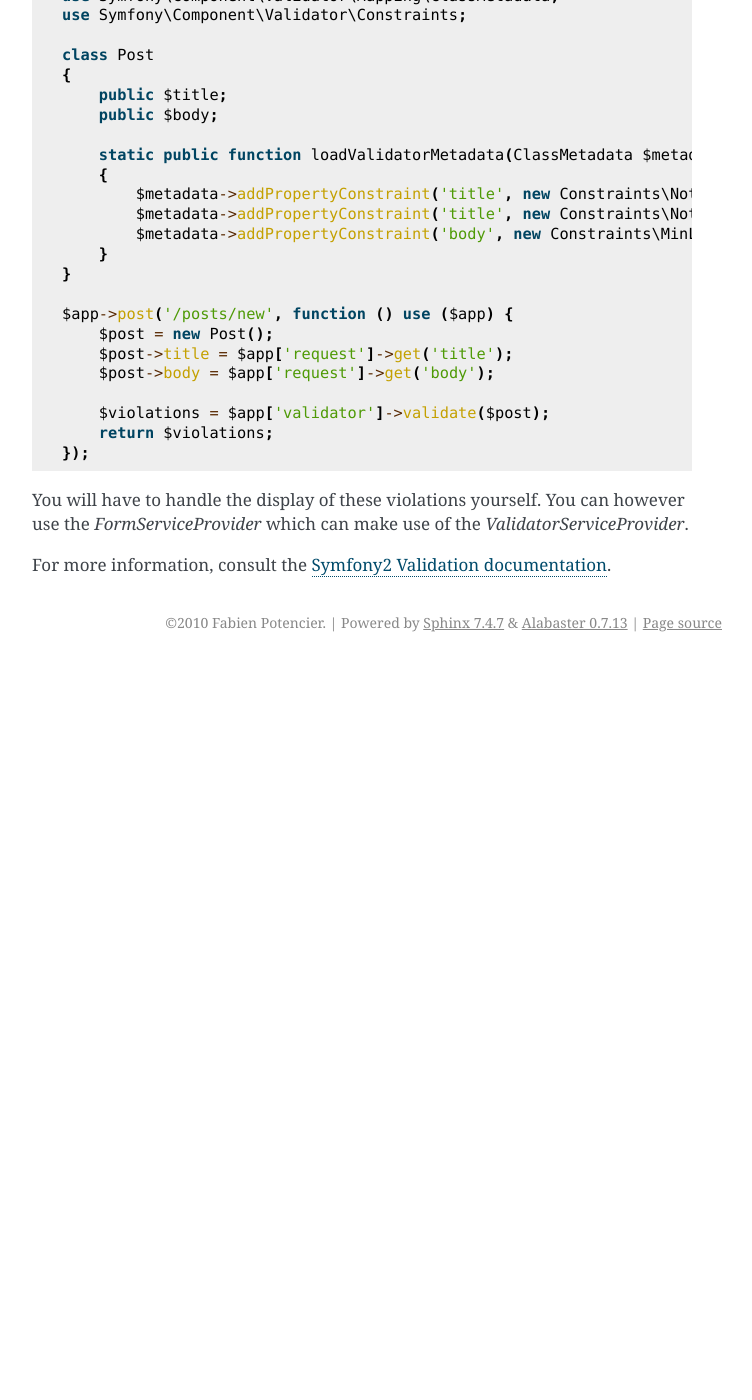
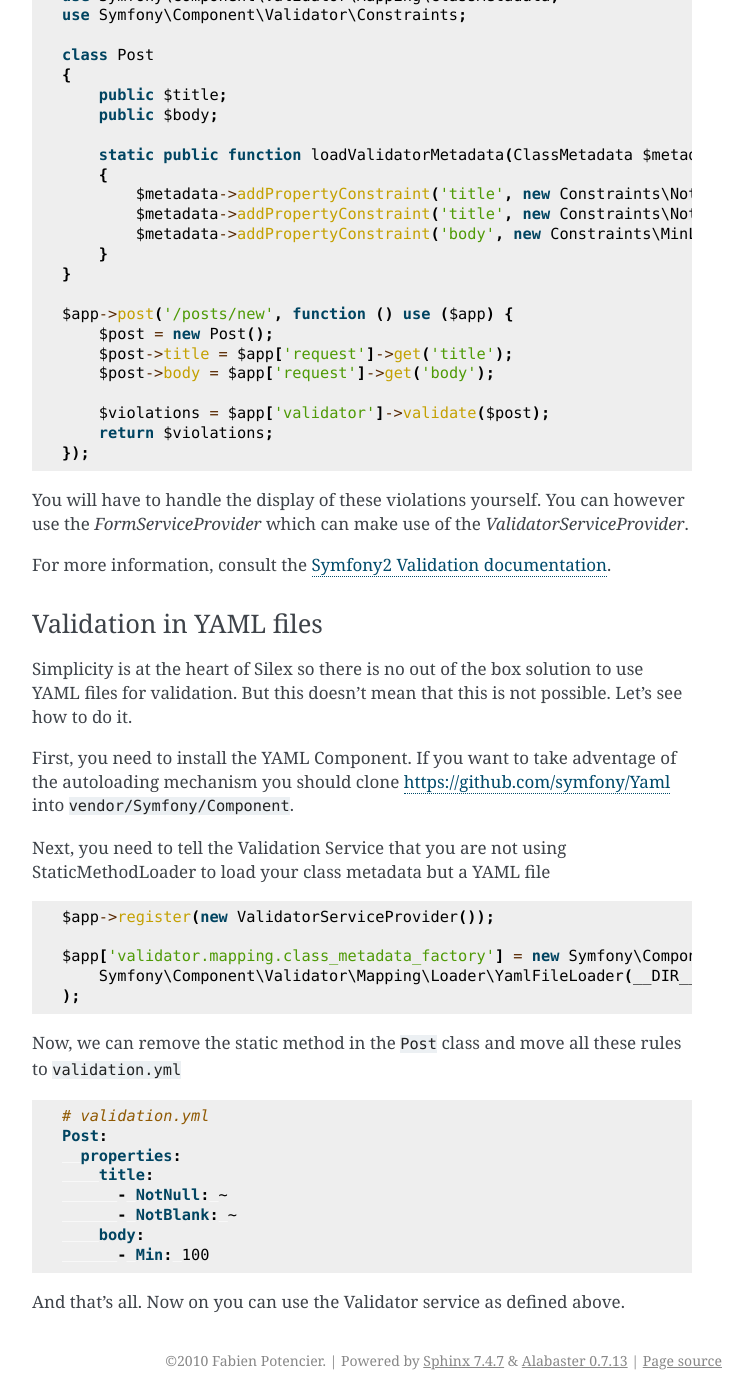
Before and after one commit to silexphp/Silex, a Sphinx documentation site: the page built from doc/providers/validator.rst, in a window 1280 px wide and 1400 px high, scrolled down 1489 px. Shown: the whole window, without its empty margins (388-1140 px from the left). Built offline with Sphinx 7.4.7, drawn with Linux system fonts in a browser that asks for light colours; before the commit the page ends 2151 px from its top, so only the background shows below that; some of the changed text lies outside the part shown.

Commit message:
Updated validator doc to show validation in YAML files

```diff
--- a/doc/providers/validator.rst
+++ b/doc/providers/validator.rst
@@ -97,3 +97,37 @@
 
 For more information, consult the `Symfony2 Validation documentation
 <http://symfony.com/doc/2.0/book/validation.html>`_.
+
+Validation in YAML files
+~~~~~~~~~~~~~~~~~~~~~~~~
+
+Simplicity is at the heart of Silex so there is no out of the box solution to use YAML files for validation.
+But this doesn't mean that this is not possible. Let's see how to do it.
+
+First, you need to install the YAML Component. If you want to take adventage of the autoloading mechanism you should clone https://github.com/symfony/Yaml into ``vendor/Symfony/Component``.
+
+Next, you need to tell the Validation Service that you are not using StaticMethodLoader to load your class metadata
+but a YAML file
+
+.. code-block:: php
+
+    $app->register(new ValidatorServiceProvider());
+
+    $app['validator.mapping.class_metadata_factory'] = new Symfony\Component\Validator\Mapping\ClassMetadataFactory(
+        Symfony\Component\Validator\Mapping\Loader\YamlFileLoader(__DIR__.'/validation.yml')
+    );
+
+Now, we can remove the static method in the ``Post`` class and move all these rules to ``validation.yml``
+
+.. code-block:: yaml
+
+    # validation.yml
+    Post:
+      properties:
+        title:
+          - NotNull: ~
+          - NotBlank: ~
+        body:
+          - Min: 100
+
+And that's all. Now on you can use the Validator service as defined above.
```
